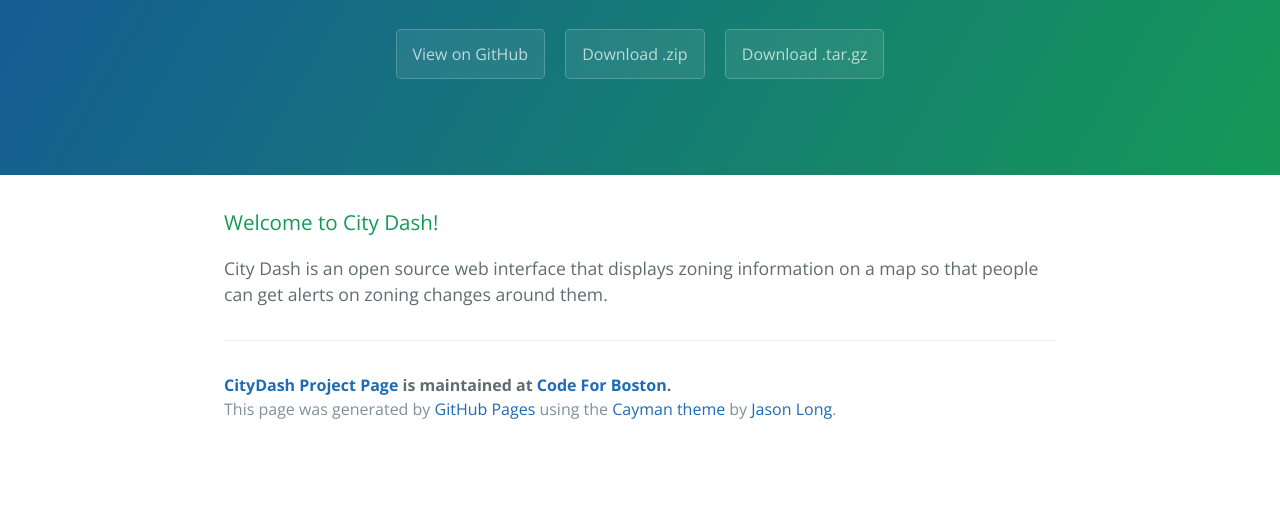
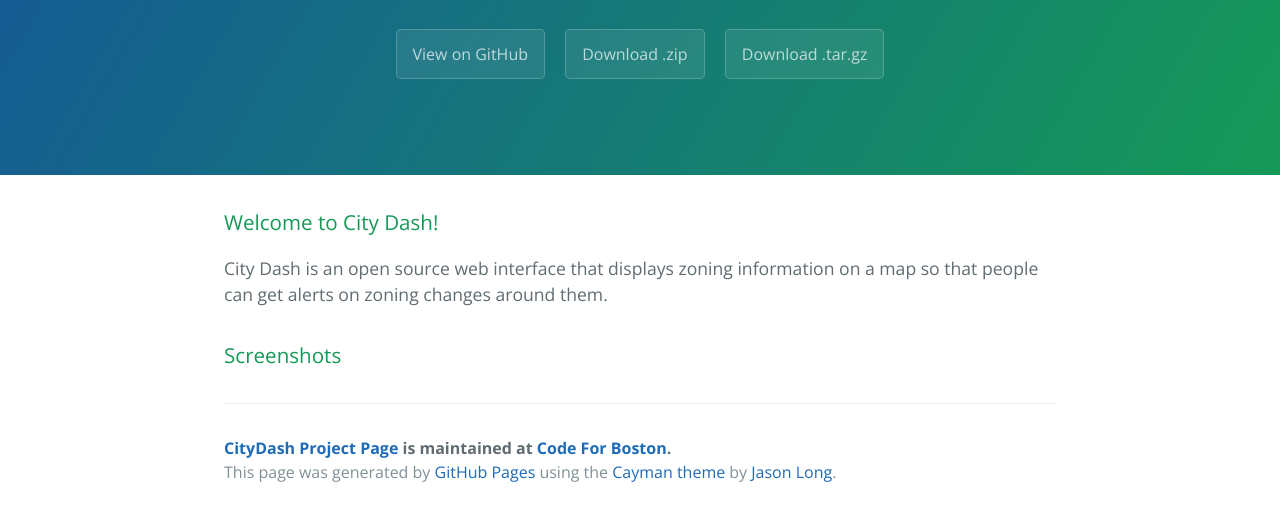
Before and after one commit to challyed/T311usprojectpage, a plain HTML site: page index.html in a window 1280 px wide. Shown: the part 208-728 px from the top of the page. Drawn offline with nearby package versions, Linux system fonts and the light colour scheme.

Commit message:
screenshot area

```diff
--- a/index.html
+++ b/index.html
@@ -24,6 +24,8 @@
 
 <p> City Dash is an open source web interface that displays zoning information on a map so that people can get alerts on zoning changes around them.</p>
 
+    <h3>
+<a id= "Screenshots" class="anchor" href="#Screenshots" aria-hidden="true"><span class="octicon octicon-link"></span></a>Screenshots</h3>
 
       <footer class="site-footer">
         <span class="site-footer-owner"><a href="https://github.com/challyed/T311usprojectpage">CityDash Project Page</a> is maintained at<a href="http://www.codeforboston.com/"> Code For Boston</a>.</span>
```
